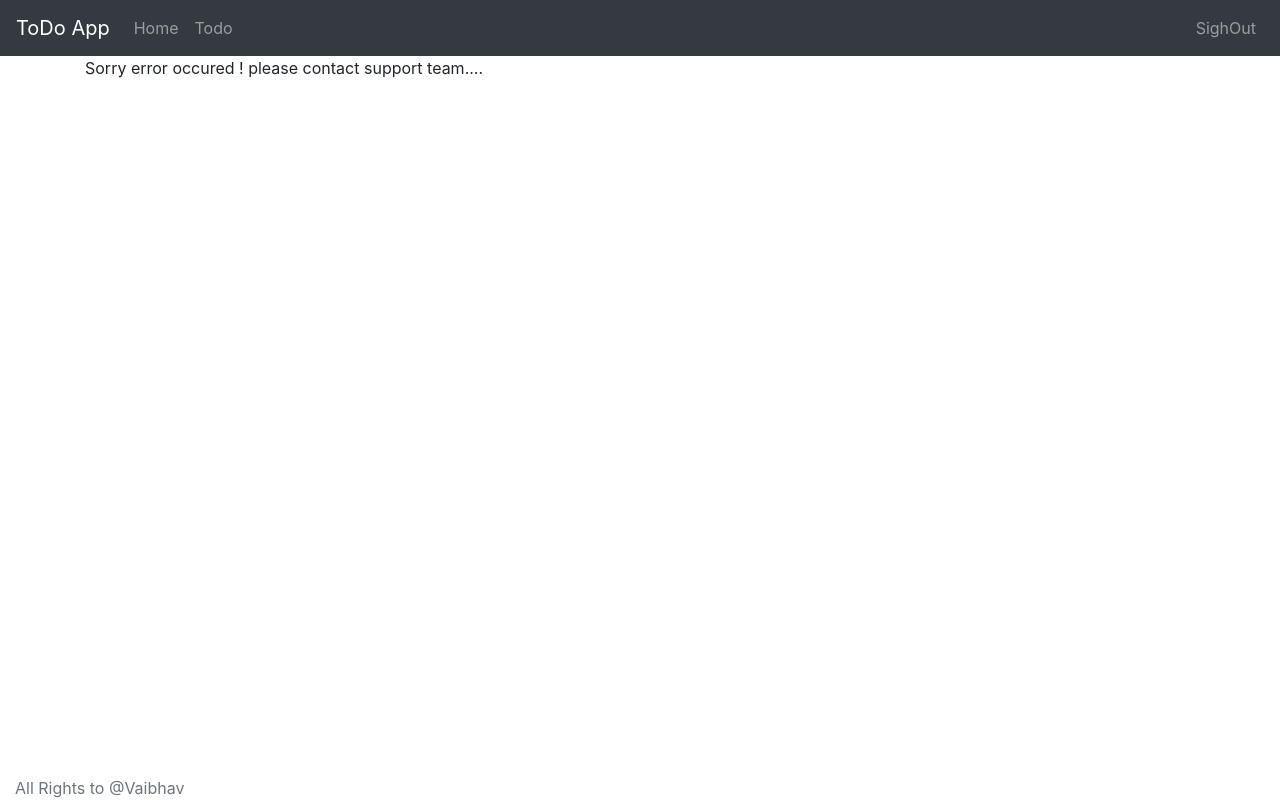
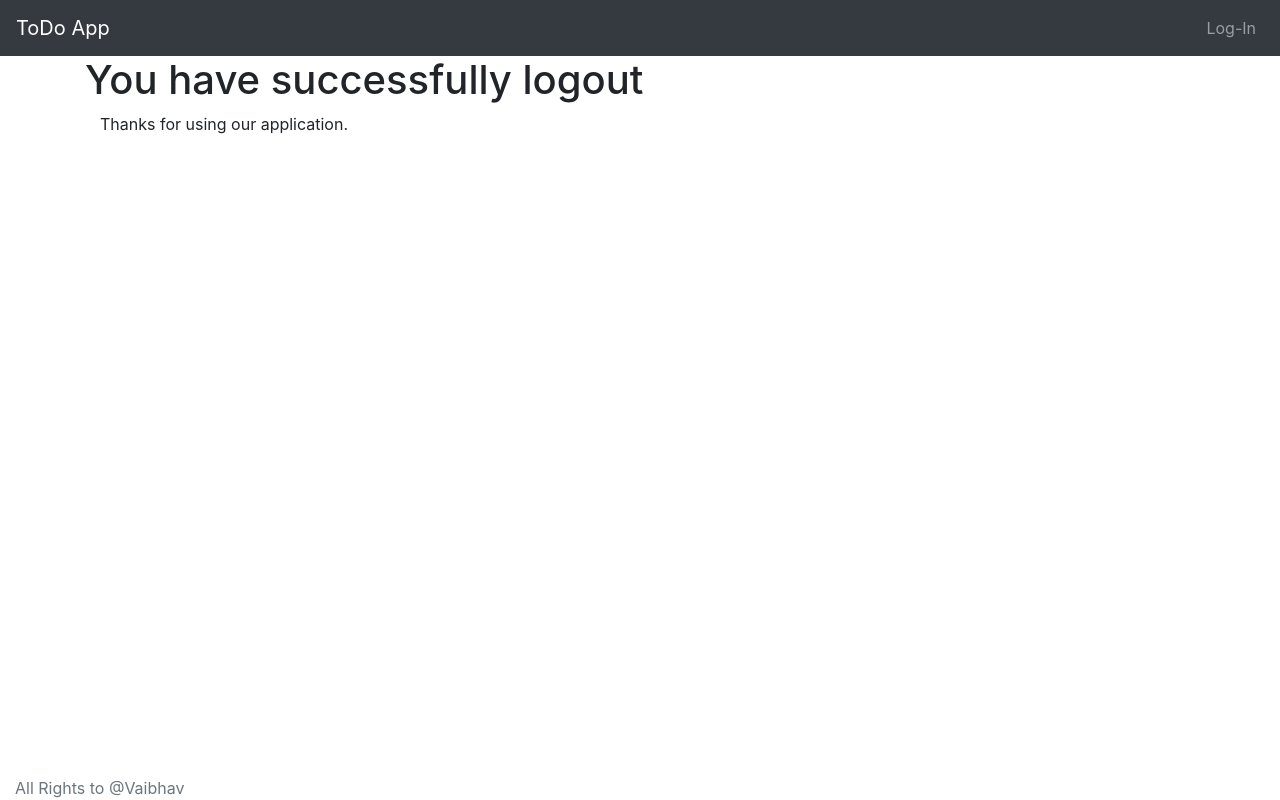
Before and after one commit to vaibhavpathak007/ToDoApp, an Angular app: page /logout in a window 1280 px wide. Built offline with nearby package versions, Linux system fonts and the light colour scheme; sample sign-in values are in the browser's storage.

Commit message:
Added RouteGuard for Todos and Home

```diff
--- a/src/app/app.module.ts
+++ b/src/app/app.module.ts
@@ -10,6 +10,7 @@ import { ErrorComponent } from './error/error.component';
 import { TodosComponent } from './todos/todos.component';
 import { MenuComponent } from './menu/menu.component';
 import { FooterComponent } from './footer/footer.component';
+import { LogoutComponent } from './logout/logout.component';
 
 @NgModule({
   declarations: [
@@ -19,7 +20,8 @@ import { FooterComponent } from './footer/footer.component';
     ErrorComponent,
     TodosComponent,
     MenuComponent,
-    FooterComponent
+    FooterComponent,
+    LogoutComponent
   ],
   imports: [
     BrowserModule,
--- /dev/null
+++ b/src/app/logout/logout.component.html
@@ -0,0 +1,4 @@
+<h1>You have successfully logout</h1>
+<div class="container">
+  Thanks for using our application.
+</div>
--- /dev/null
+++ b/src/app/logout/logout.component.ts
@@ -0,0 +1,18 @@
+import { Component, OnInit } from '@angular/core';
+import { HardcodedauthenticationService } from '../service/hardcodedauthentication.service';
+
+@Component({
+  selector: 'app-logout',
+  templateUrl: './logout.component.html',
+  styleUrls: ['./logout.component.css']
+})
+export class LogoutComponent implements OnInit {
+
+  constructor(private authservice : HardcodedauthenticationService) { }
+
+  ngOnInit() {
+    this.authservice.doLogout();
+  }
+
+
+}
--- a/src/app/menu/menu.component.html
+++ b/src/app/menu/menu.component.html
@@ -9,8 +9,8 @@
         <a class="nav-item nav-link" routerLink="/todos">Todo</a>
       </div>
       <div class="navbar-nav ml-auto">
-        <a *ngIf="authService.isAuthenticated()" class="nav-item nav-link " routerLink="">SighOut</a>
-        <a *ngIf="!authService.isAuthenticated()" class="nav-item nav-link " routerLink="">Log-In</a>
+        <a *ngIf="authService.isAuthenticated()" class="nav-item nav-link " routerLink="/logout">SighOut</a>
+        <a *ngIf="!authService.isAuthenticated()" class="nav-item nav-link " routerLink="/login">Log-In</a>
       </div>
     </div>
   </nav>
--- a/src/app/service/hardcodedauthentication.service.ts
+++ b/src/app/service/hardcodedauthentication.service.ts
@@ -24,6 +24,10 @@ export class HardcodedauthenticationService {
     else return false;
   }
 
+  doLogout(){
+    sessionStorage.clear();
+  }
+
 
 
 }
--- /dev/null
+++ b/src/app/service/route-guard.service.ts
@@ -0,0 +1,17 @@
+import { Injectable } from '@angular/core';
+import { CanActivate, ActivatedRouteSnapshot, RouterStateSnapshot } from '@angular/router';
+import { HardcodedauthenticationService } from './hardcodedauthentication.service';
+
+@Injectable({
+  providedIn: 'root'
+})
+export class RouteGuardService implements CanActivate {
+
+  constructor(private authService: HardcodedauthenticationService) { }
+
+  canActivate(route: ActivatedRouteSnapshot, state: RouterStateSnapshot) {
+    if (this.authService.isAuthenticated()) return true;
+    else return false;
+  }
+
+}
```
Also changed, not shown: src/app/app-routing.module.ts (+8 -5 lines), src/app/logout/logout.component.css (added), 2 other files (tests, documents, lock files or other folders).
